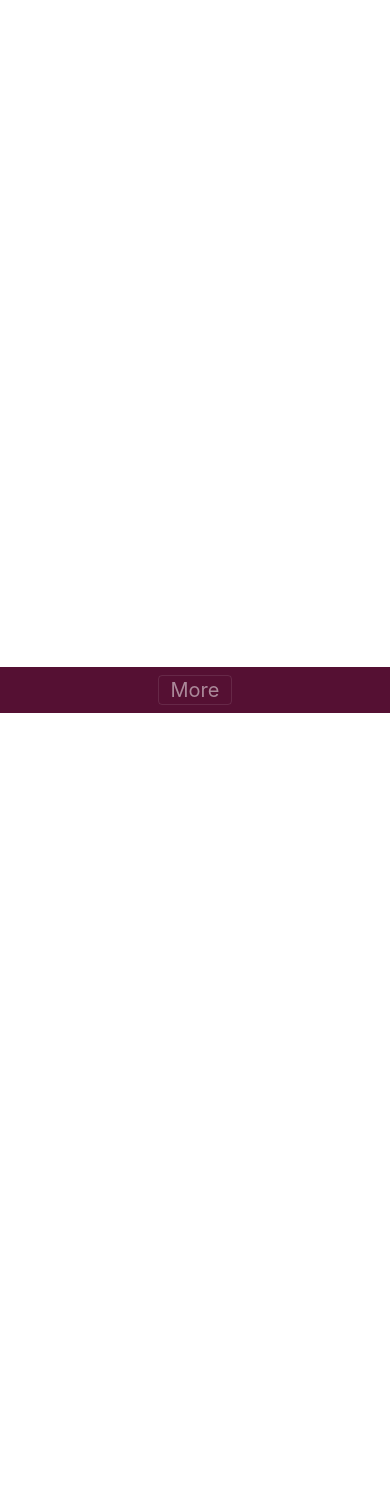
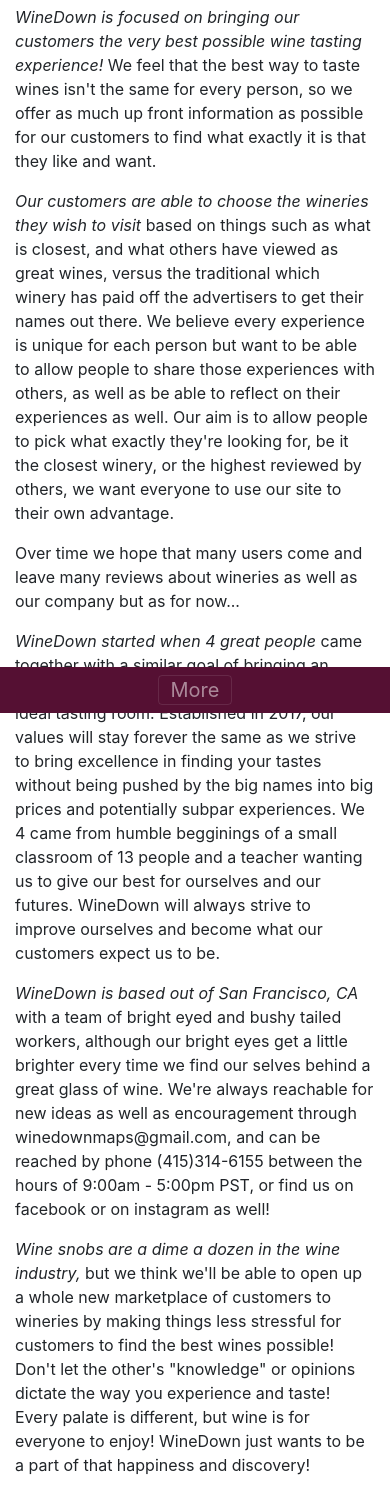
Before and after one commit to TimFlaherty/WineDown, a website: page app/public/about.html in a window 390 px wide. Shown: the part 131-1624 px from the top of the page. Before the commit the page ends 924 px from the top, so only its background shows below. Drawn offline with nearby package versions, Linux system fonts and the light colour scheme; no server answers.

Commit message:
added content to about page

```diff
--- a/app/public/about.html
+++ b/app/public/about.html
@@ -42,10 +42,26 @@
     <div class="container-fluid margin-top-bottom">
         <div class="row">
             <div class="col-sm-4 col-lg-4">
-                <h1>About</h1>
+				<h1>About</h1>
+				<p>
+					<em>WineDown is focused on bringing our customers the very best possible wine tasting experience!</em> We feel that the best way to taste wines isn't the same for every person, so we offer as much up front information as possible for our customers to find what exactly it is that they like and want.
+				</p>
+				<p>
+					<em>Our customers are able to choose the wineries they wish to visit</em> based on things such as what is closest, and what others have viewed as great wines, versus the traditional which winery has paid off the advertisers to get their names out there. We believe every experience is unique for each person but want to be able to allow people to share those experiences with others, as well as be able to reflect on their experiences as well. Our aim is to allow people to pick what exactly they're looking for, be it the closest winery, or the highest reviewed by others, we want everyone to use our site to their own advantage.
+				</p>
+				<p>
+					Over time we hope that many users come and leave many reviews about wineries as well as our company but as for now...
+				</p>
+				<p>
+					<em>WineDown started when 4 great people</em> came together with a similar goal of bringing an easier way to access wineries and find their ideal tasting room. Established in 2017, our values will stay forever the same as we strive to bring excellence in finding your tastes without being pushed by the big names into big prices and potentially subpar experiences. We 4 came from humble begginings of a small classroom of 13 people and a teacher wanting us to give our best for ourselves and our futures. WineDown will always strive to improve ourselves and become what our customers expect us to be.
+				</p>
+				<p>
+					<em>WineDown is based out of San Francisco, CA</em> with a team of bright eyed and bushy tailed workers, although our bright eyes get a little	brighter every time we find our selves behind a great glass of wine. We're always reachable for new ideas as well as encouragement through	winedownmaps@gmail.com, and can be reached by phone (415)314-6155 between the hours of 9:00am - 5:00pm PST, or find us on facebook or on instagram as well!
+				</p>
+				<p>
+					<em>Wine snobs are a dime a dozen in the wine industry,</em> but we think we'll be able to open up a whole new marketplace of customers to wineries by making things less stressful for customers to find the best wines possible! Don't let the other's "knowledge" or opinions dictate the way you experience and taste! Every palate is different, but wine is for everyone to enjoy! WineDown just wants to be a part of that happiness and discovery!
+				</p>
             </div>
-            <div class="col-sm-4 col-lg-4"></div>
-            <div class="col-sm-4 col-lg-4"></div>
         </div>
     </div>
 
```
